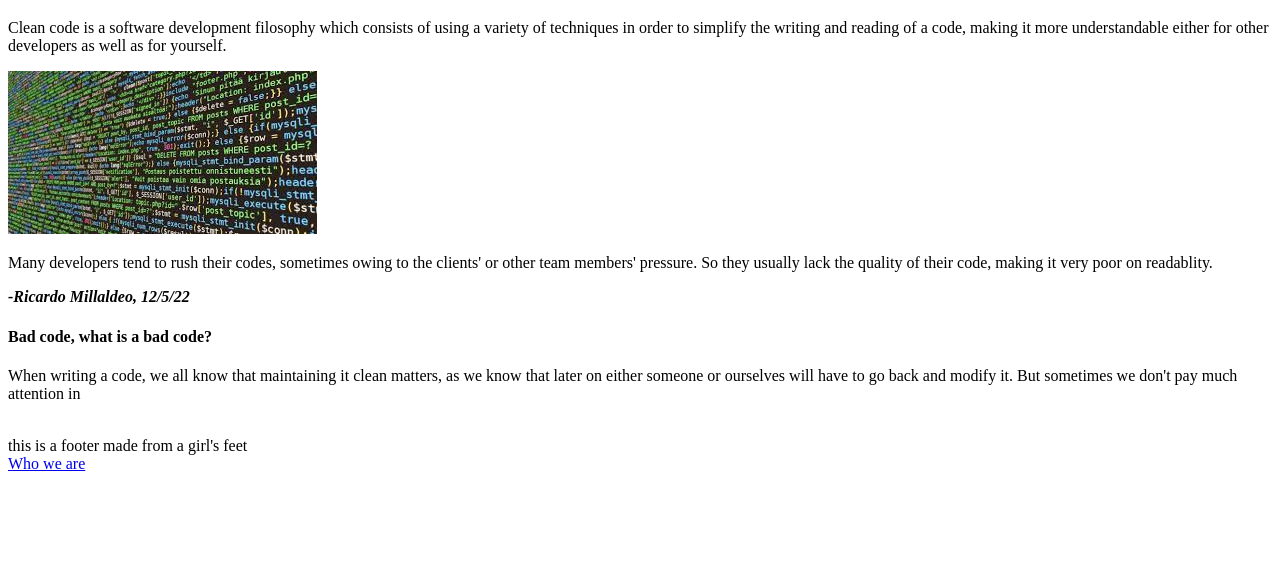
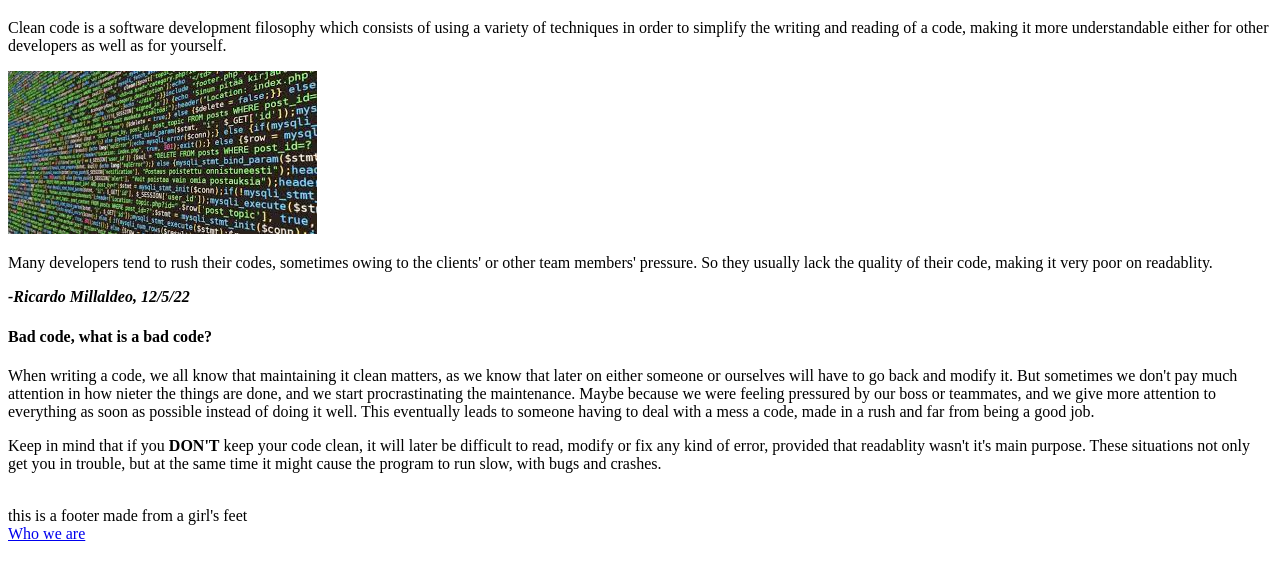
Before and after one commit to riky9917/uwu, a plain HTML site: page index.html in a window 1280 px wide. Shown: the part 114-694 px from the top of the page. Drawn offline with Linux system fonts and the light colour scheme.

Commit message:
añadí un par de cosas

```diff
--- a/index.html
+++ b/index.html
@@ -20,7 +20,8 @@
             <p> Many developers tend to rush their codes, sometimes owing to the clients' or other team members' pressure. So they usually lack the quality of their code, making it very poor on readablity.</p></article>
             <p><i><strong>-Ricardo Millaldeo, 12/5/22</strong></i></p>
         <article id="badcode"> <h1><strong>Bad code, what is a bad code?</strong></h1>
-            <p>When writing a code, we all know that maintaining it clean matters, as we know that later on either someone or ourselves will have to go back and modify it. But sometimes we don't pay much attention in </p>
+            <p>When writing a code, we all know that maintaining it clean matters, as we know that later on either someone or ourselves will have to go back and modify it. But sometimes we don't pay much attention in how nieter the things are done, and we start procrastinating the maintenance. Maybe because we were feeling pressured by our boss or teammates, and we give more attention to everything as soon as possible instead of doing it well. This eventually leads to someone having to deal with a mess a code, made in a rush and far from being a good job. </p>
+            <p>Keep in mind that if you <strong>DON'T</strong> keep your code clean, it will later be difficult to read, modify or fix any kind of error, provided that readablity wasn't it's main purpose. These situations not only get you in trouble, but at the same time it might cause the program to run slow, with bugs and crashes.</p>
         </article>
     </section>
     <footer> <br> this is a footer made from a girl's feet <br> <a href="quienessomos.html">Who we are</a></footer>
```
Also changed, not shown: imagenes/Web-maintenance.png (added).
